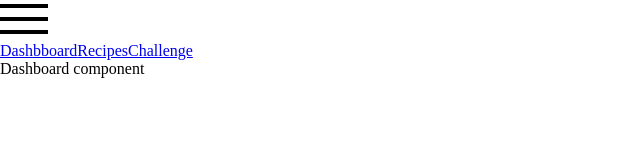
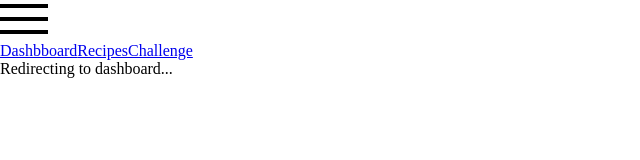
Before and after one commit to annaszalkiewicz/react-diet-app, a React (Create React App) app: page / in a window 1280 px wide. Shown: the top 160 px of the page, without its empty margins (0-640 px from the left). Built offline with nearby package versions, Linux system fonts and the light colour scheme.

Commit message:
Edit '/' route and add '/dashboard' route

```diff
--- a/src/components/App.js
+++ b/src/components/App.js
@@ -1,21 +1,26 @@
 import React from "react";
-import { BrowserRouter as Router, Route } from "react-router-dom";
+import { Route } from "react-router-dom";
 
 import "../sass/_App.scss";
 import Header from "./Header";
 import Dashboard from "./Dashboard";
 import Recipes from "./Recipes";
 import Challenge from "./Challenge";
+import Home from "./Home";
 
 const App = () => {
   return (
     <div className="App">
       <Header />
 
-      <Router>
       <Route
         exact
         path={process.env.PUBLIC_URL + "/"}
+        render={() => <Home />}
+      />
+
+      <Route
+        path={process.env.PUBLIC_URL + "/dashboard"}
         render={() => <Dashboard />}
       />
 
@@ -28,7 +33,6 @@ const App = () => {
         path={process.env.PUBLIC_URL + "/challenge"}
         render={() => <Challenge />}
       />
-      </Router>
     </div>
   );
 };
```
Lines whose indentation alone changed are shown as unchanged.
